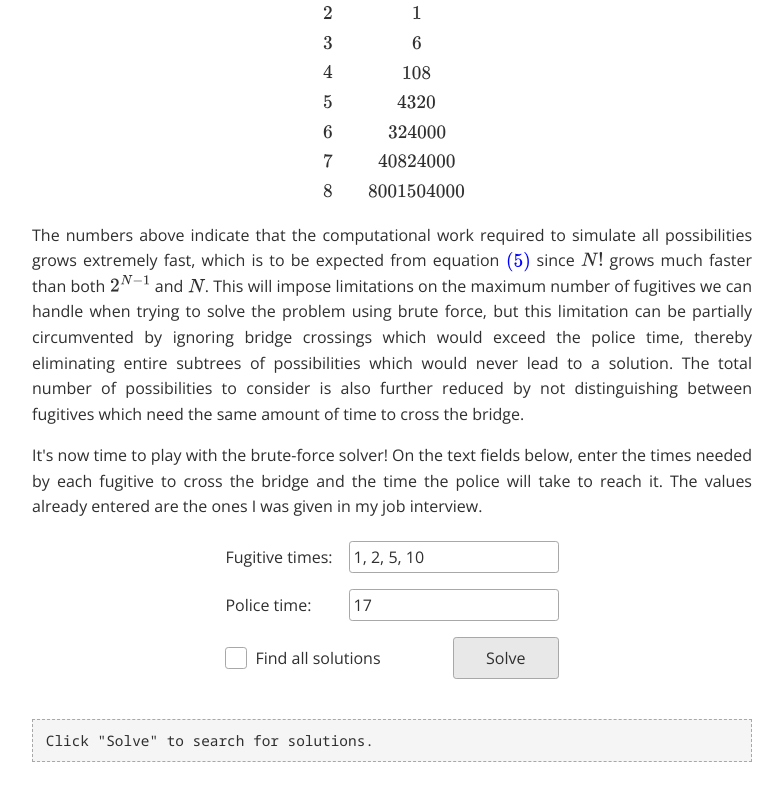
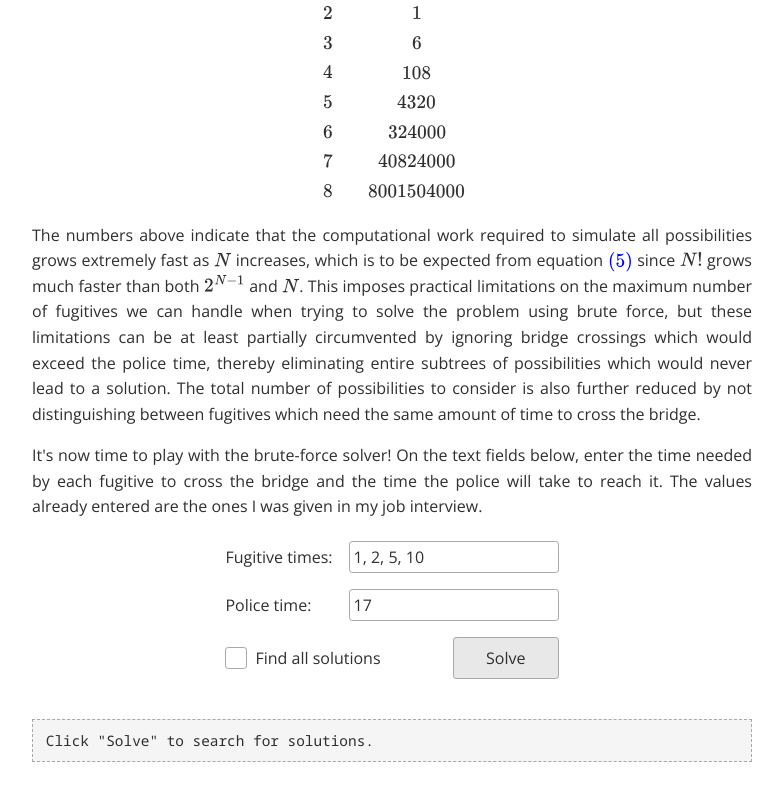
Before and after one commit to dassencio/blog, a Vue app: page /3 in a window 1280 px wide. Shown: the part 2472-3272 px from the top of the page, without its empty margins (248-1031 px from the left). Built offline with nearby package versions, Linux system fonts and the light colour scheme.

Commit message:
Improve post text

```diff
--- a/src/posts/3.vue
+++ b/src/posts/3.vue
@@ -182,21 +182,21 @@
 
   <p>
     The numbers above indicate that the computational work required to simulate
-    all possibilities grows extremely fast, which is to be expected from
-    equation \eqref{num_possibilities} since $N!$ grows much faster than both
-    $2^{N - 1}$ and $N$. This will impose limitations on the maximum number of
-    fugitives we can handle when trying to solve the problem using brute force,
-    but this limitation can be partially circumvented by ignoring bridge
-    crossings which would exceed the police time, thereby eliminating entire
-    subtrees of possibilities which would never lead to a solution. The total
-    number of possibilities to consider is also further reduced by not
-    distinguishing between fugitives which need the same amount of time to cross
-    the bridge.
+    all possibilities grows extremely fast as $N$ increases, which is to be
+    expected from equation \eqref{num_possibilities} since $N!$ grows much
+    faster than both $2^{N - 1}$ and $N$. This imposes practical limitations on
+    the maximum number of fugitives we can handle when trying to solve the
+    problem using brute force, but these limitations can be at least partially
+    circumvented by ignoring bridge crossings which would exceed the police
+    time, thereby eliminating entire subtrees of possibilities which would never
+    lead to a solution. The total number of possibilities to consider is also
+    further reduced by not distinguishing between fugitives which need the same
+    amount of time to cross the bridge.
   </p>
 
   <p>
     It's now time to play with the brute-force solver! On the text fields below,
-    enter the times needed by each fugitive to cross the bridge and the time the
+    enter the time needed by each fugitive to cross the bridge and the time the
     police will take to reach it. The values already entered are the ones I was
     given in my job interview.
   </p>
```
